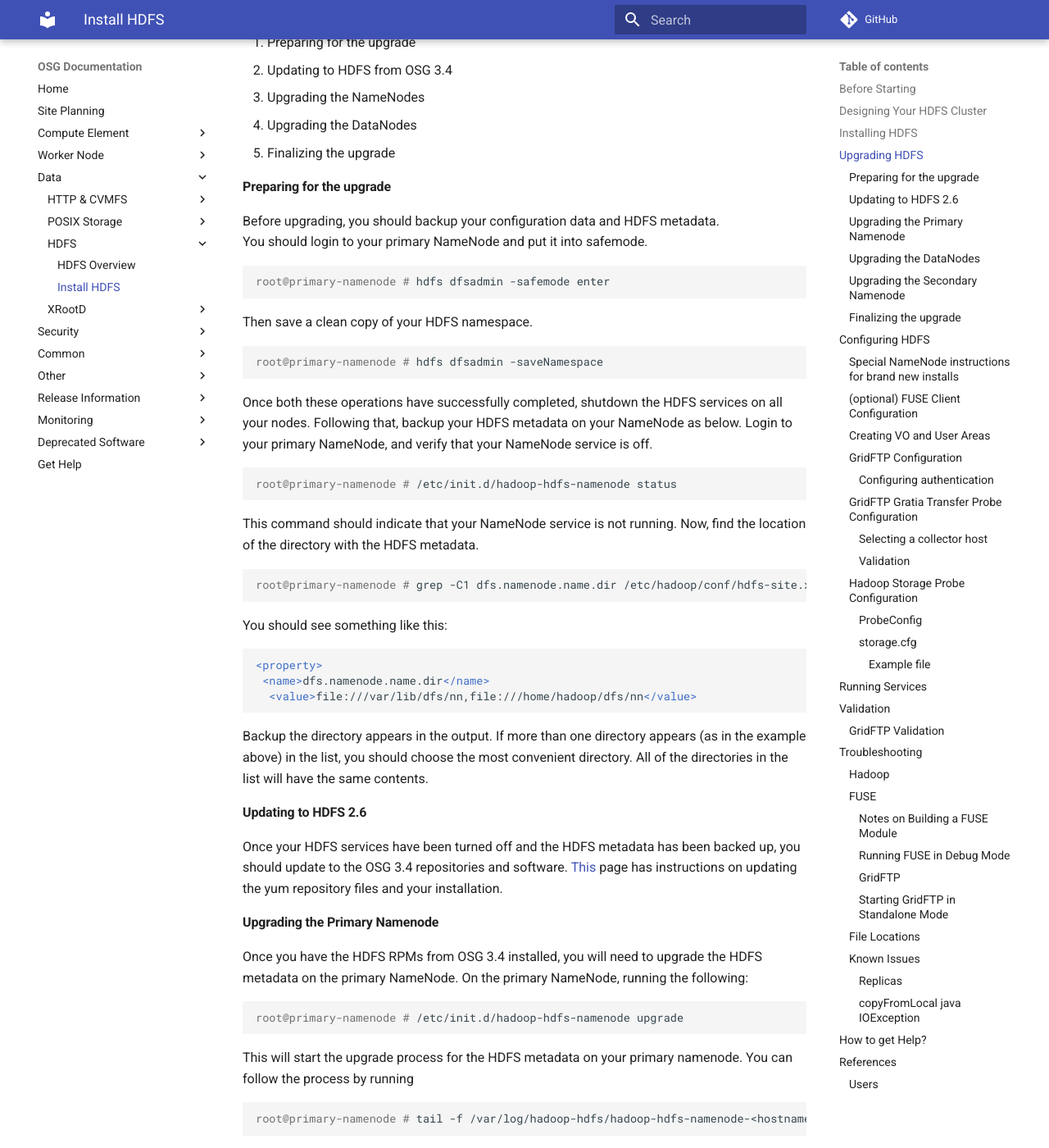
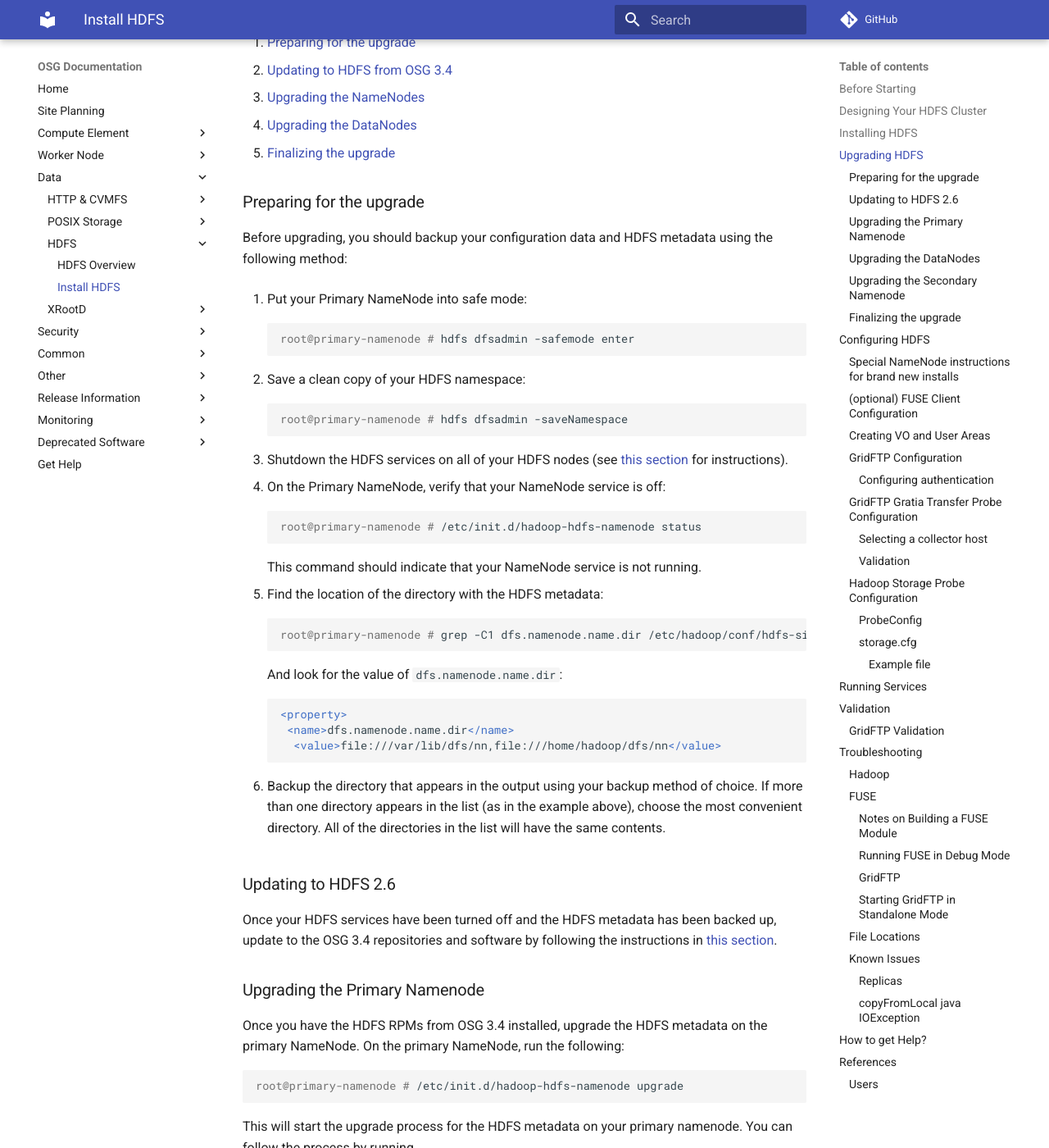
Before and after one commit to osg-htc/docs, an MkDocs documentation site: the page built from docs/data/install-hadoop.md, in a window 1280 px wide and 1400 px high, scrolled down 2228 px. Shown: the whole window at 82% size. Built offline with MkDocs 1.6.1 and Material for MkDocs 9.7.7, drawn with Linux system fonts in a browser that asks for light colours; comment, search, counter and statistics services are not loaded; old or Windows-style settings are respelled for this version of MkDocs; some of the changed text lies outside the part shown.

Commit message:
Make prepping the upgrade instructions a list

````diff
--- a/docs/data/install-hadoop.md
+++ b/docs/data/install-hadoop.md
@@ -69,72 +69,68 @@ To simplify installation, OSG provides convenience RPMs that install all require
 Upgrading HDFS
 --------------
 
-This section will guide you through the process to upgrade a HDFS 2.0.0 installation from OSG 3.3 to the latest version.
+This section will guide you through the process to upgrade a HDFS 2.0.0 installation from OSG 3.3 to the HDFS 2.6.0
+from OSG 3.4.
 
-!!! note
-    The upgrade process will involve downtime for your HDFS cluster.  Please plan accordingly.
+!!! warning
+    The upgrade process will involve downtime for your HDFS cluster. Please plan accordingly.
 
 The upgrade process occurs in several steps:
 
-1. Preparing for the upgrade
-1. Updating to HDFS from OSG 3.4
-1. Upgrading the NameNodes
-1. Upgrading the DataNodes
-1. Finalizing the upgrade
+1. [Preparing for the upgrade](#preparing-for-the-upgrade)
+1. [Updating to HDFS from OSG 3.4](#updating-to-hdfs-26)
+1. [Upgrading the NameNodes](#upgrading-the-primary-namenode)
+1. [Upgrading the DataNodes](#upgrading-the-datanodes)
+1. [Finalizing the upgrade](#finalizing-the-upgrade)
 
-#### Preparing for the upgrade
+### Preparing for the upgrade ###
 
-Before upgrading, you should backup your configuration data and HDFS metadata.
-You should login to your primary NameNode and put it into safemode.
+Before upgrading, you should backup your configuration data and HDFS metadata using the following method:
 
-``` console
-root@primary-namenode # hdfs dfsadmin -safemode enter
-```
+1. Put your Primary NameNode into safe mode:
 
-Then save a clean copy of your HDFS namespace.
+        :::console
+        root@primary-namenode # hdfs dfsadmin -safemode enter
 
-```console
-root@primary-namenode # hdfs dfsadmin -saveNamespace
-```
+1. Save a clean copy of your HDFS namespace:
 
-Once both these operations have successfully completed, shutdown the HDFS services on all your nodes.
-Following that, backup your HDFS metadata on your NameNode as below.
-Login to your primary NameNode, and verify that your NameNode service is off.
+        :::console
+        root@primary-namenode # hdfs dfsadmin -saveNamespace
 
-``` console
-root@primary-namenode # /etc/init.d/hadoop-hdfs-namenode status
-```
+1. Shutdown the HDFS services on all of your HDFS nodes (see [this section](#running-services) for instructions).
 
-This command should indicate that your NameNode service is not running.
-Now, find the location of the directory with the HDFS metadata.
+1. On the Primary NameNode, verify that your NameNode service is off:
 
-``` console
-root@primary-namenode # grep -C1 dfs.namenode.name.dir /etc/hadoop/conf/hdfs-site.xml
-```
+        :::console
+        root@primary-namenode # /etc/init.d/hadoop-hdfs-namenode status
 
-You should see something like this:
+    This command should indicate that your NameNode service is not running.
 
-``` file
-<property>
- <name>dfs.namenode.name.dir</name>
-  <value>file:///var/lib/dfs/nn,file:///home/hadoop/dfs/nn</value>
-```
+1. Find the location of the directory with the HDFS metadata:
 
-Backup the directory appears in the output.
-If more than one directory appears (as in the example above) in the list, you should choose the most convenient
-directory.
-All of the directories in the list will have the same contents.
+        :::console
+        root@primary-namenode # grep -C1 dfs.namenode.name.dir /etc/hadoop/conf/hdfs-site.xml
 
-#### Updating to HDFS 2.6
+    And look for the value of `dfs.namenode.name.dir`:
 
-Once your HDFS services have been turned off and the HDFS metadata has been backed up, you should update to the OSG 3.4
-repositories and software.  [This](/release/release_series/#updating-from-osg-31-32-33-to-33-or-34) page has
-instructions on updating the yum repository files and your installation.
+        :::xml
+        <property>
+         <name>dfs.namenode.name.dir</name>
+          <value>file:///var/lib/dfs/nn,file:///home/hadoop/dfs/nn</value>
 
-#### Upgrading the Primary Namenode
+1. Backup the directory that appears in the output using your backup method of choice.
+   If more than one directory appears in the list (as in the example above), choose the most convenient directory.
+   All of the directories in the list will have the same contents.
 
-Once you have the HDFS RPMs from OSG 3.4 installed, you will need to upgrade the HDFS metadata on the primary NameNode.
-On the primary NameNode, running the following:
+### Updating to HDFS 2.6 ###
+
+Once your HDFS services have been turned off and the HDFS metadata has been backed up, update to the OSG 3.4
+repositories and software by following the instructions in [this section](/release/release_series/#updating-from-old).
+
+### Upgrading the Primary Namenode ###
+
+Once you have the HDFS RPMs from OSG 3.4 installed, upgrade the HDFS metadata on the primary NameNode.
+On the primary NameNode, run the following:
 
 ``` console
 root@primary-namenode # /etc/init.d/hadoop-hdfs-namenode upgrade
@@ -147,10 +143,10 @@ You can follow the process by running
 root@primary-namenode # tail -f /var/log/hadoop-hdfs/hadoop-hdfs-namenode-<hostname>.log
 ```
 
-#### Upgrading the DataNodes
+### Upgrading the DataNodes ###
 
 Once the primary NameNode has completed its upgrade process, bring up the DataNodes.
-Verify that you have the HDFS rpms from OSG 3.4 installed and then turn on the DataNode service:
+Verify that you have the HDFS RPMs from OSG 3.4 installed and then turn on the DataNode service:
 
 ``` console
 root@datanode # /etc/init.d/hadoop-hdfs-datanode start
@@ -163,16 +159,16 @@ You can check on the safe mode status by running:
 root@primary-namenode # hdfs dfsadmin -safemode get
 ```
 
-#### Upgrading the Secondary Namenode
+### Upgrading the Secondary Namenode ###
 
-Once the primary NameNode has exited safe mode, verify that the secondary NameNode has the HDFS rpms from OSG 3.4.
+Once the primary NameNode has exited safe mode, verify that the secondary NameNode has the HDFS RPMs from OSG 3.4.
 Once that is done, turn on the secondary NameNode service:
 
 ``` console
 root@secondary-namenode # /etc/init.d/hadoop-hdfs-secondarynamenode start
 ```
 
-#### Finalizing the upgrade
+### Finalizing the upgrade ###
 
 Once you have verified that the HDFS cluster is running correctly, finalize the upgrade:
 
````
